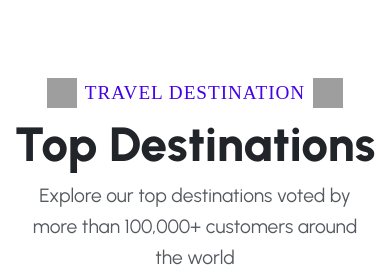
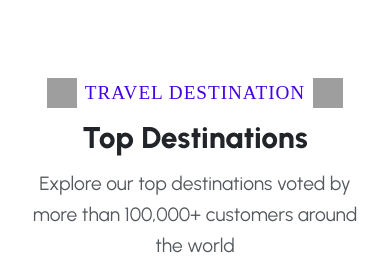
Before and after one commit to Jisap/Frostquest-Travel-Agency, a React (Vite) app: page / in a window 390 px wide. Shown: the part 846-1113 px from the top of the page. Built offline with nearby package versions, Linux system fonts and the light colour scheme; grey boxes are pictures that could not be loaded; a web font is replaced by a local one.

Commit message:
feat: implement hero slider and destination scroll carousel on index page

```diff
--- a/src/Components/Page/index.jsx
+++ b/src/Components/Page/index.jsx
@@ -125,7 +125,7 @@ const Index = () => {
               <img src={plane} className='w-6 h-6' alt="" />
             </span>
 
-            <h2 className='font-urbanist text-5xl font-bold text-dark'>Top Destinations</h2>
+            <h2 className='font-urbanist text-3xl! md:text-5xl! font-bold text-dark'>Top Destinations</h2>
 
             <p className='text-base sm:text-lg text-center w-full px-6 text-secondary font-urbanist leading-relaxed'>
               Explore our top destinations voted by more than 100,000+ customers around the world
@@ -204,6 +204,9 @@ const Index = () => {
           Want to See Our Top Destinations. <a href="#" className='text-primary hover:underline! transition-all duration-regular'>Click here to View More</a>
         </p>
       </div>
+
+
+      {/* About */}
     </>
   )
 }
```
